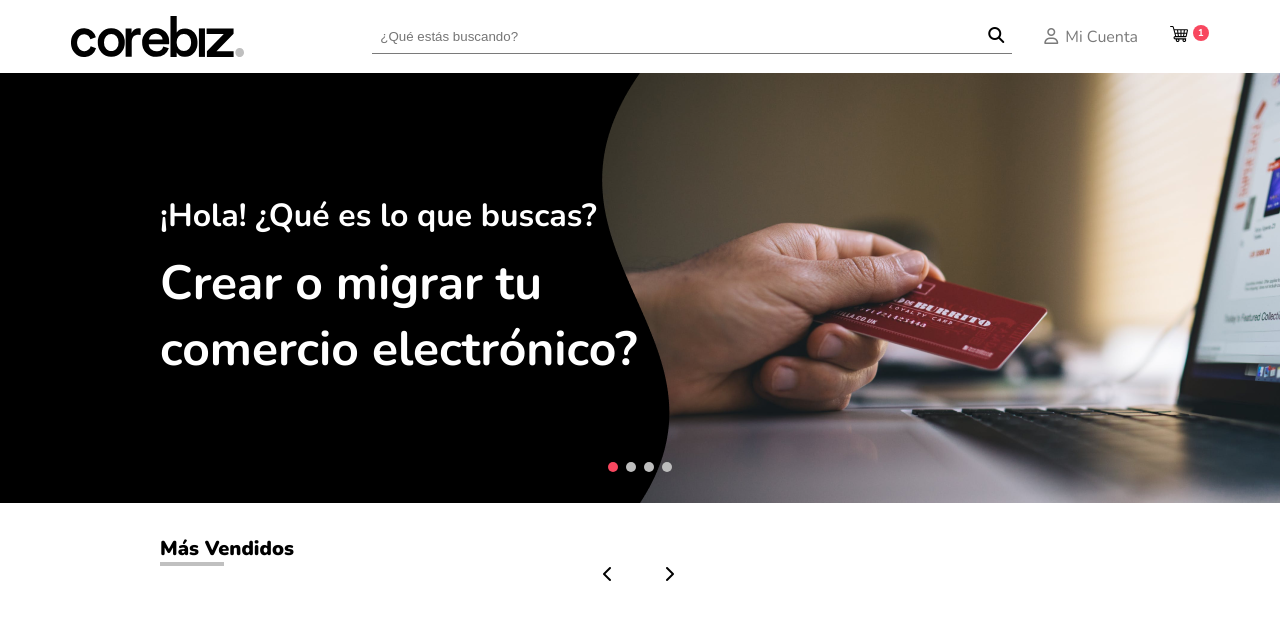
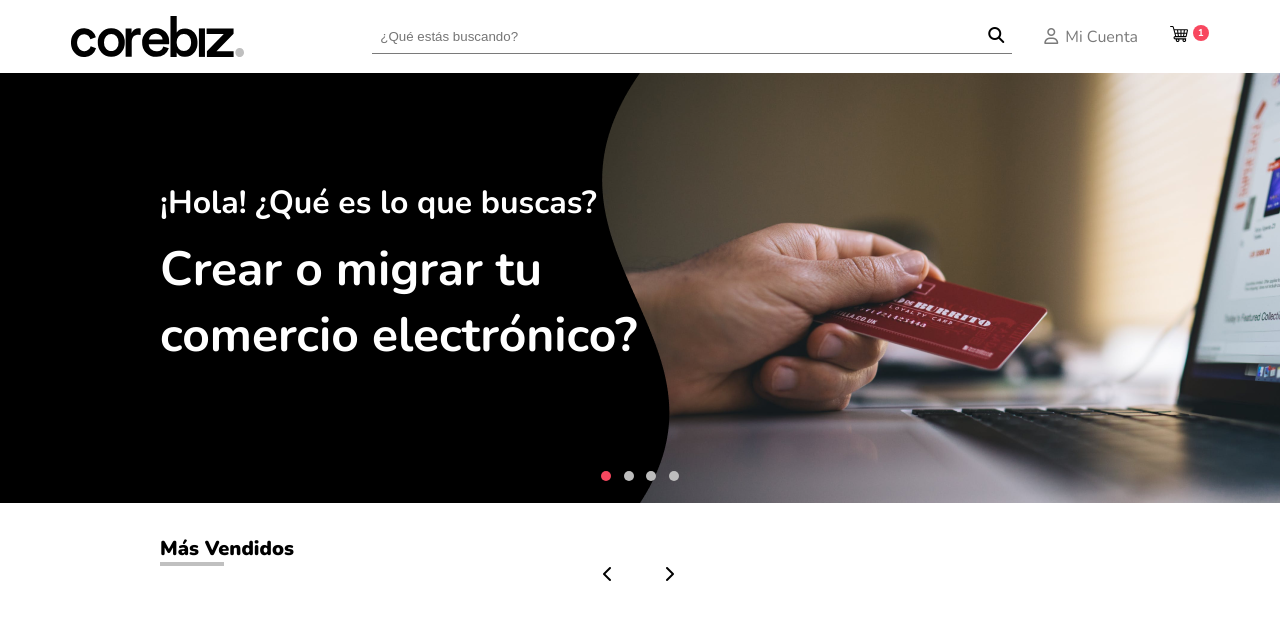
Before and after one commit to MatataFerra/corebiz-frontend-challenge, a React (Create React App) app: page / in a window 1280 px wide. Shown: the top 620 px of the page. Built offline with nearby package versions, Linux system fonts and the light colour scheme.

Commit message:
Correccion de estilos del header

```diff
--- a/public/styles/partials/_dot.scss
+++ b/public/styles/partials/_dot.scss
@@ -5,7 +5,7 @@
   height: $dotSize;
   border-radius: 50%;
   background: $dots;
-  margin-right: 0.5rem;
+  margin-right: 0.8rem;
 
   cursor: pointer;
 
@@ -22,7 +22,9 @@
   display: flex;
   justify-content: center;
 
-  grid-column: 4 / 6;
-  grid-row: 6;
-  z-index: 2;
+  grid-column: 1 / span 10;
+  grid-row: 8;
+  z-index: 19;
+
+  align-self: center;
 }
--- a/public/styles/partials/_header.scss
+++ b/public/styles/partials/_header.scss
@@ -1,16 +1,19 @@
 .header-container {
   height: 430px;
-  display: flex;
   background-image: url('../../assets/banner.png');
   background-position: center;
+  background-repeat: no-repeat;
+  background-size: cover;
+
+  display: grid;
+  grid-template-columns: repeat(auto-fill, minmax(20rem, 1fr));
+  grid-template-rows: repeat(8, 1fr);
 
 }
 
 .header-title-container {
-  display: grid;
-  grid-template-columns: repeat(8, 1fr);
-  grid-template-rows: repeat(6, 1fr);
-  align-items: center;
+  grid-column: 1 / 3;
+  grid-row: 3 / 6;
 
   h1, h2 {
     color: #FFF;
@@ -27,6 +30,5 @@
 }
 
 .header-titles {
-  grid-column: 2 / 5;
-  grid-row: 3 / 5;
+  margin-left: 10rem;
 }
--- a/public/styles/styles.css
+++ b/public/styles/styles.css
@@ -105,23 +105,25 @@
 
 .header-container {
   height: 430px;
-  display: -webkit-box;
-  display: -ms-flexbox;
-  display: flex;
   background-image: url("../../assets/banner.png");
   background-position: center;
+  background-repeat: no-repeat;
+  background-size: cover;
+  display: -ms-grid;
+  display: grid;
+  -ms-grid-columns: (minmax(20rem, 1fr))[auto-fill];
+      grid-template-columns: repeat(auto-fill, minmax(20rem, 1fr));
+  -ms-grid-rows: (1fr)[8];
+      grid-template-rows: repeat(8, 1fr);
 }
 
 .header-title-container {
-  display: -ms-grid;
-  display: grid;
-  -ms-grid-columns: (1fr)[8];
-      grid-template-columns: repeat(8, 1fr);
-  -ms-grid-rows: (1fr)[6];
-      grid-template-rows: repeat(6, 1fr);
-  -webkit-box-align: center;
-      -ms-flex-align: center;
-          align-items: center;
+  -ms-grid-column: 1;
+  -ms-grid-column-span: 2;
+  grid-column: 1 / 3;
+  -ms-grid-row: 3;
+  -ms-grid-row-span: 3;
+  grid-row: 3 / 6;
 }
 
 .header-title-container h1, .header-title-container h2 {
@@ -138,12 +140,7 @@
 }
 
 .header-titles {
-  -ms-grid-column: 2;
-  -ms-grid-column-span: 3;
-  grid-column: 2 / 5;
-  -ms-grid-row: 3;
-  -ms-grid-row-span: 2;
-  grid-row: 3 / 5;
+  margin-left: 10rem;
 }
 
 .dot-element {
@@ -151,7 +148,7 @@
   height: 10px;
   border-radius: 50%;
   background: #BDBDBD;
-  margin-right: 0.5rem;
+  margin-right: 0.8rem;
   cursor: pointer;
 }
 
@@ -170,12 +167,14 @@
   -webkit-box-pack: center;
       -ms-flex-pack: center;
           justify-content: center;
-  -ms-grid-column: 4;
-  -ms-grid-column-span: 2;
-  grid-column: 4 / 6;
-  -ms-grid-row: 6;
-  grid-row: 6;
-  z-index: 2;
+  -ms-grid-column: 1;
+  -ms-grid-column-span: 10;
+  grid-column: 1 / span 10;
+  -ms-grid-row: 8;
+  grid-row: 8;
+  z-index: 19;
+  -ms-flex-item-align: center;
+      align-self: center;
 }
 
 .main-container {
--- a/src/components/Header.js
+++ b/src/components/Header.js
@@ -9,13 +9,13 @@ export const Header = () => {
           <h2>¡Hola! ¿Qué es lo que buscas?</h2>
           <h1>Crear o migrar tu comercio electrónico?</h1>
         </div>
-        <div className="dot-container">
+      </div>
+      <div className="dot-container">
           <Dots initState={true}/>
           <Dots />
           <Dots />
           <Dots />
         </div>
-      </div>
     </section>
   )
 }
```
Also changed, not shown: 1 other file (tests, documents, lock files or other folders).
